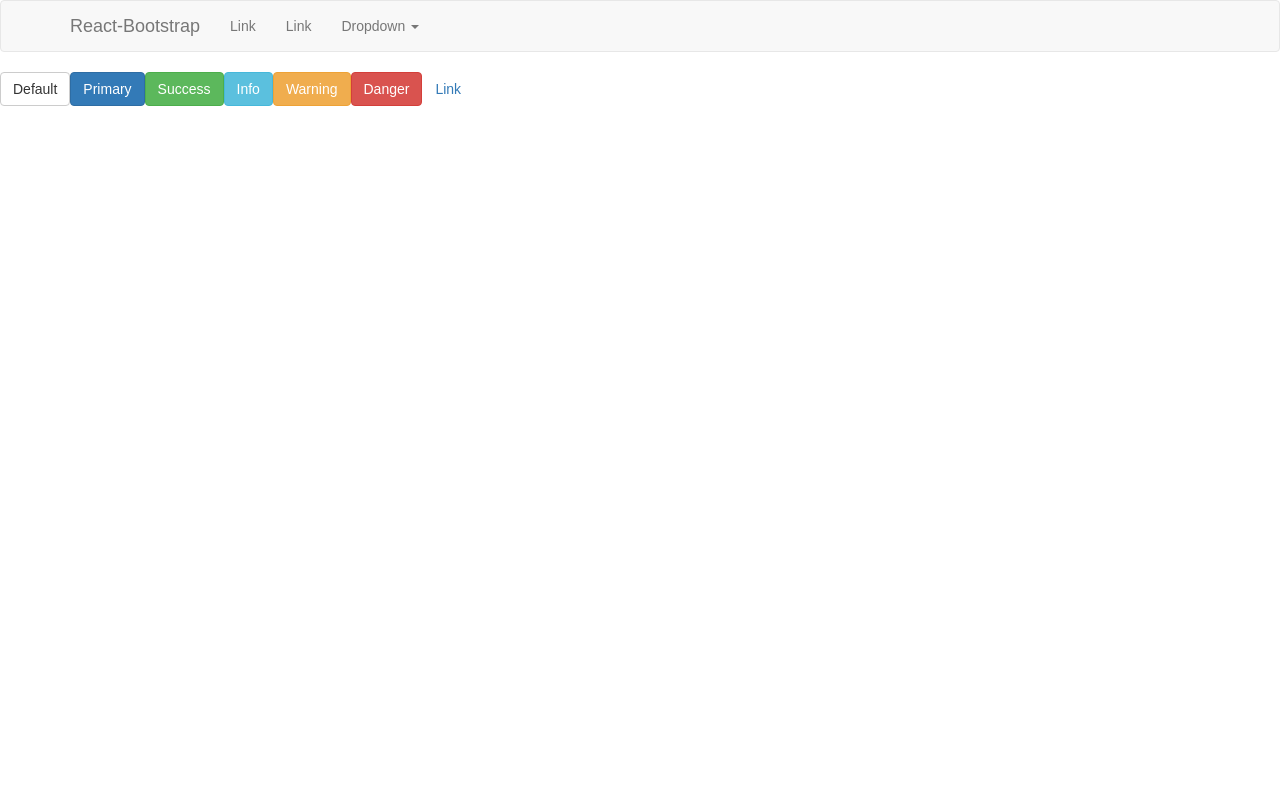
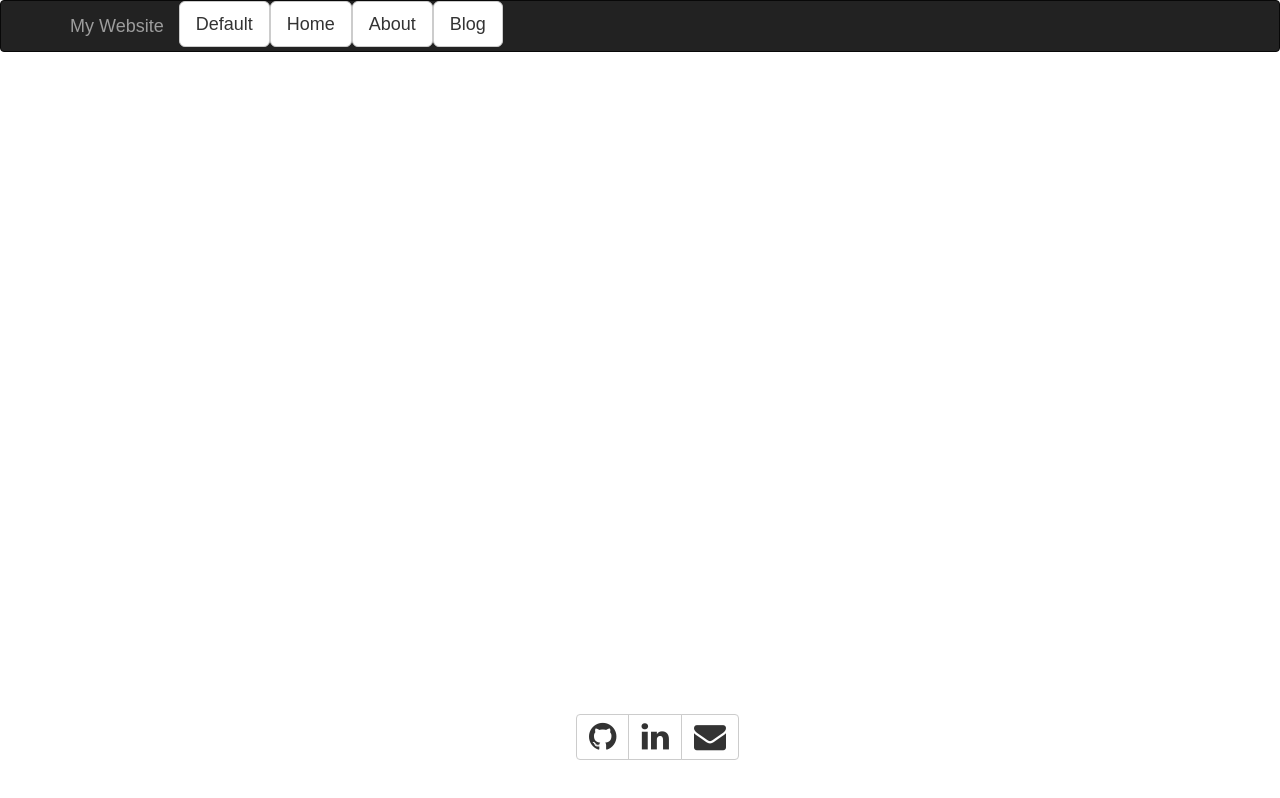
Before and after one commit to boveus/old-website, a React (Create React App) app: page / in a window 1280 px wide. Built offline with nearby package versions, Linux system fonts and the light colour scheme.

Commit message:
add and style footer button group

```diff
--- a/public/index.html
+++ b/public/index.html
@@ -21,6 +21,7 @@
       Learn how to configure a non-root public URL by running `npm run build`.
     -->
   <link rel="stylesheet" href="https://maxcdn.bootstrapcdn.com/bootstrap/3.3.7/css/bootstrap.min.css" integrity="sha384-BVYiiSIFeK1dGmJRAkycuHAHRg32OmUcww7on3RYdg4Va+PmSTsz/K68vbdEjh4u" crossorigin="anonymous">
+  <link rel="stylesheet" href="https://maxcdn.bootstrapcdn.com/font-awesome/4.4.0/css/font-awesome.min.css">
   <title>React App</title>
 </head>
 
--- a/src/App.css
+++ b/src/App.css
@@ -26,3 +26,10 @@
   from { transform: rotate(0deg); }
   to { transform: rotate(360deg); }
 }
+
+.footerbuttons {
+  font-size: 32px;
+  position: absolute;
+  bottom: 5%;
+  left: 45%;
+}
--- a/src/App.js
+++ b/src/App.js
@@ -1,14 +1,16 @@
 import React, { Component } from 'react'
 import './App.css'
 import Topnav from './components/topnav'
-import Buttontoolbar from './components/buttontoolbar'
+import Footer from './components/footer'
 
 class App extends Component {
   render () {
     return (
       <div>
         <Topnav />
-        <Buttontoolbar />
+        <footer>
+          <Footer />
+        </footer>
       </div>
     )
   }
--- a/src/components/buttontoolbar.js
+++ b/src/components/buttontoolbar.js
@@ -10,13 +10,10 @@ class Buttontoolbar extends Component {
   render () {
     return (
       <div>
-        <Button>Default</Button>
-        <Button bsStyle='primary'>Primary</Button>
-        <Button bsStyle='success'>Success</Button>
-        <Button bsStyle='info'>Info</Button>
-        <Button bsStyle='warning'>Warning</Button>
-        <Button bsStyle='danger'>Danger</Button>
-        <Button bsStyle='link'>Link</Button>
+        <Button bsSize='large'> Default </Button>
+        <Button bsSize='large'> Home </Button>
+        <Button bsSize='large'> About </Button>
+        <Button bsSize='large'> Blog </Button>
       </div>
     )
   }
--- /dev/null
+++ b/src/components/footer.js
@@ -0,0 +1,21 @@
+import React, { Component } from 'react'
+import { Button, ButtonGroup } from 'react-bootstrap'
+
+class Footer extends Component {
+  constructor (props) {
+    super(props)
+    this.state = {
+    }
+  }
+  render () {
+    return (
+      <ButtonGroup className='footerbuttons'>
+        <Button className='fa fa-github' />
+        <Button className='fa fa-linkedin' />
+        <Button className='fa fa-envelope' />
+      </ButtonGroup>
+    )
+  }
+}
+
+export default Footer
--- a/src/components/topnav.js
+++ b/src/components/topnav.js
@@ -1,5 +1,6 @@
 import React, { Component } from 'react'
-import { Navbar, Nav, NavItem, NavDropdown, MenuItem } from 'react-bootstrap'
+import { Navbar } from 'react-bootstrap'
+import Buttontoolbar from './buttontoolbar'
 
 class Topnav extends Component {
   constructor (props) {
@@ -9,27 +10,16 @@ class Topnav extends Component {
   }
   render () {
     return (
-      <Navbar>
+      <Navbar inverse collapseOnSelect>
         <Navbar.Header>
           <Navbar.Brand>
-            <a href='#home'>React-Bootstrap</a>
+            <a href='#brand'> My Website </a>
           </Navbar.Brand>
+          <Navbar.Toggle />
         </Navbar.Header>
-        <Nav>
-          <NavItem eventKey={1} href='#'>
-            Link
-          </NavItem>
-          <NavItem eventKey={2} href='#'>
-            Link
-          </NavItem>
-          <NavDropdown eventKey={3} title='Dropdown' id='basic-nav-dropdown'>
-            <MenuItem eventKey={3.1}>Action</MenuItem>
-            <MenuItem eventKey={3.2}>Another action</MenuItem>
-            <MenuItem eventKey={3.3}>Something else here</MenuItem>
-            <MenuItem divider />
-            <MenuItem eventKey={3.4}>Separated link</MenuItem>
-          </NavDropdown>
-        </Nav>
+        <Navbar.Collapse>
+          <Buttontoolbar />
+        </Navbar.Collapse>
       </Navbar>
     )
   }
```
